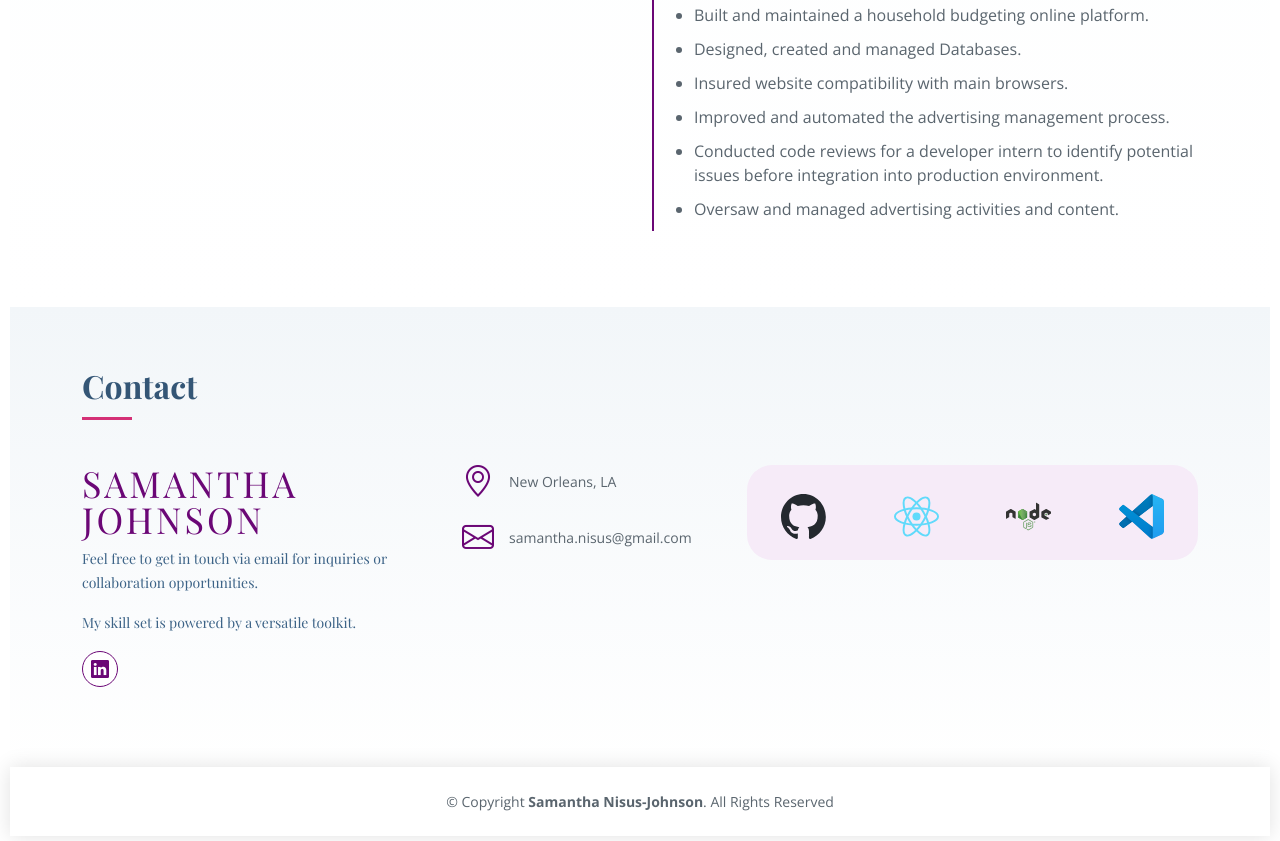
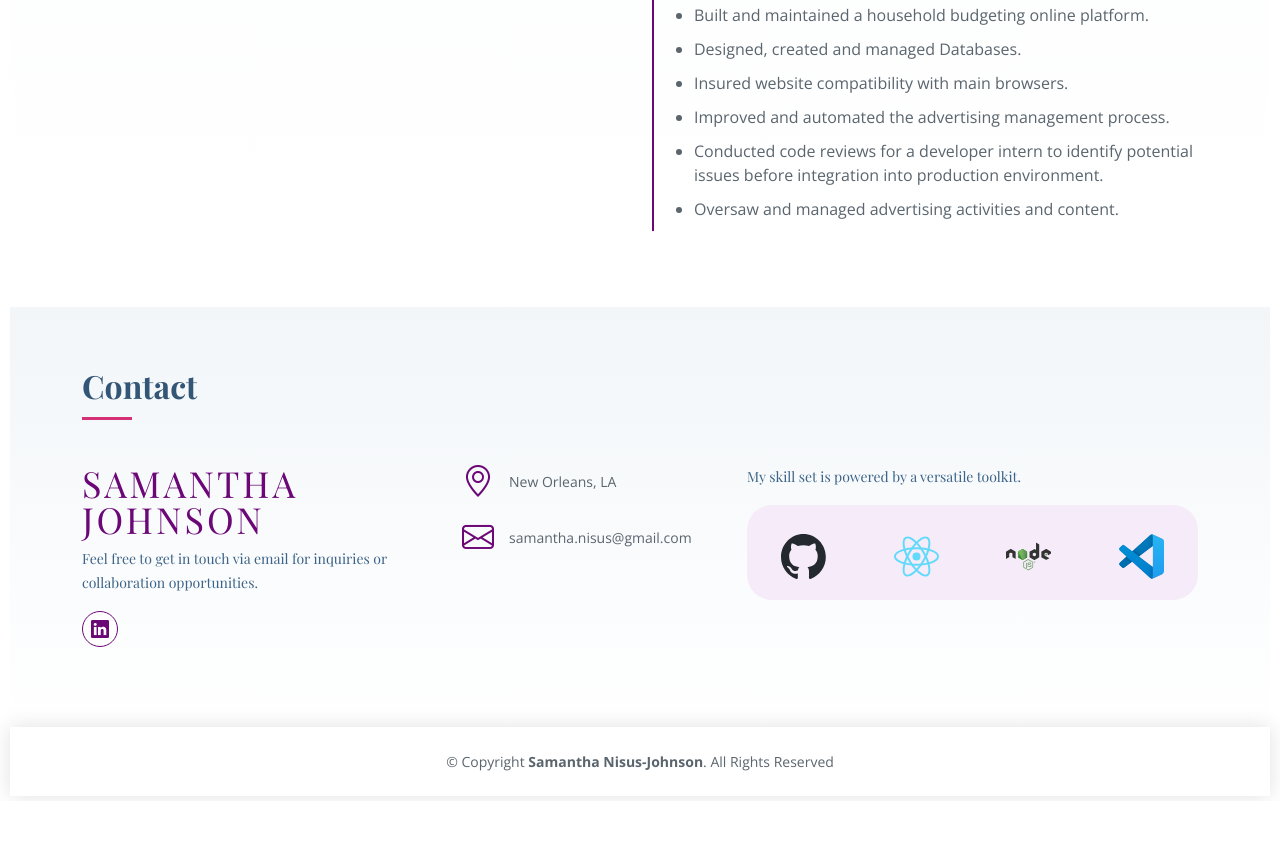
Before and after one commit to SamJohn87/SamJohn87.github.io, a plain HTML site: page index.html in a window 1280 px wide. Shown: the part 4634-5475 px from the top of the page. After the commit the page ends 5435 px from the top, so only its background shows below. Drawn offline with nearby package versions, Linux system fonts and the light colour scheme; a script that the page names is missing; a web font is replaced by a local one.

Commit message:
moved text about my skill set on top of logos

```diff
--- a/index.html
+++ b/index.html
@@ -268,7 +268,6 @@
             <div class="contact-about">
               <h3>Samantha Johnson</h3>
               <p>Feel free to get in touch via email for inquiries or collaboration opportunities.</p>
-              <p>My skill set is powered by a versatile toolkit.</p>
               <div class="social-links">
                 <a href="http://www.linkedin.com/in/samantha-nisus-johnson-60591226a" class="linkedin"><i class="bi bi-linkedin"></i></a>
               </div>
@@ -287,6 +286,9 @@
             </div>
           </div>
           <div class="col-lg-5 col-md-8">
+            <div class="contact-about">
+              <p>My skill set is powered by a versatile toolkit.</p>
+            </div>
             <div class="flex-container">
               <div><a aria-label="gitHub" target="_blank" anime-bubble-in="" href="https://github.com/" class="i-logos-github"></a></div>
               <div><a aria-label="React" target="_blank" anime-bubble-in="" href="https://react.dev/" class="i-logos-react"></a></div>
```
